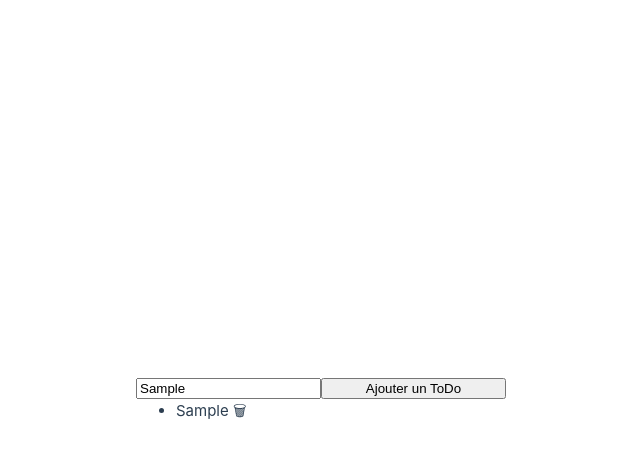
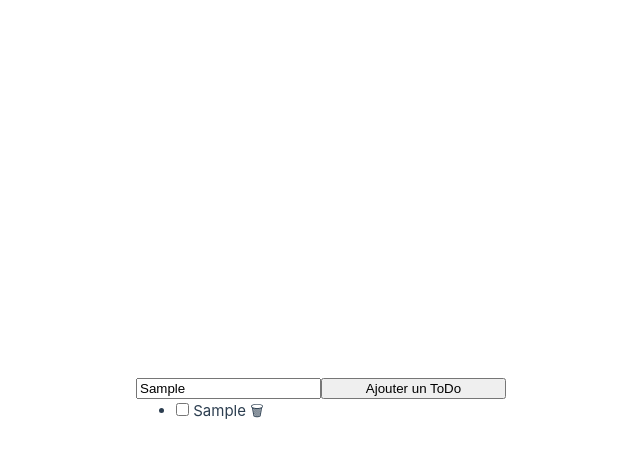
Before and after one commit to jlebiannic/todo-list-vuejs, a Vue app: page / in a window 1280 px wide. Both pictures are taken after typing "Sample" into the empty fields and a click on the button "Ajouter un ToDo". Shown: the top 458 px of the page, without its empty margins (319-959 px from the left). Built offline with nearby package versions, Linux system fonts and the light colour scheme.

Commit message:
coche ok (sans emits)

```diff
--- a/src/components/todo/ListPourTodoList.vue
+++ b/src/components/todo/ListPourTodoList.vue
@@ -1,9 +1,11 @@
 <script setup lang="ts">
 import type { Todo } from "@/model/Todo";
+import TodoItem from "./TodoItem.vue";
 
 interface IListPourTodoListProps {
   todos: Todo[];
-  onSuppressionTodo: (index: number) => void;
+  onSuppressionTodo: (id: number) => void;
+  onCocheTodo: (id: number) => void;
 }
 
 const props = withDefaults(defineProps<IListPourTodoListProps>(), { todos: () => [] });
@@ -12,8 +14,11 @@ const props = withDefaults(defineProps<IListPourTodoListProps>(), { todos: () =>
 <template>
   <ul>
     <li v-for="todo in props.todos" :key="todo.texte">
-      {{ todo.texte }}
-      <span @click="() => props.onSuppressionTodo(todo.id)" style="cursor: pointer">&#128465;</span>
+      <TodoItem
+        :on-coche-todo="props.onCocheTodo"
+        :on-suppression-todo="props.onSuppressionTodo"
+        :todo="todo"
+      />
     </li>
   </ul>
 </template>
--- /dev/null
+++ b/src/components/todo/TodoItem.vue
@@ -0,0 +1,16 @@
+<script setup lang="ts">
+import type { Todo } from "@/model/Todo";
+
+interface ITodoItemProps {
+  todo: Todo;
+  onSuppressionTodo: (id: number) => void;
+  onCocheTodo: (id: number) => void;
+}
+const props = defineProps<ITodoItemProps>();
+</script>
+
+<template>
+  <input type="checkbox" @click="() => props.onCocheTodo(todo.id)" :checked="todo.coche" />
+  {{ todo.texte }}
+  <span @click="() => props.onSuppressionTodo(todo.id)" style="cursor: pointer">&#128465;</span>
+</template>
--- a/src/components/todo/TodoList.vue
+++ b/src/components/todo/TodoList.vue
@@ -15,10 +15,33 @@ function supprimeTodo(id: number) {
   const index = todos.findIndex((todo) => todo.id === id);
   todos.splice(index, 1);
 }
+
+function cocheTodo(id: number) {
+  const index = todos.findIndex((todo) => todo.id === id);
+  todos[index].coche = !todos[index].coche;
+}
+
+function getTodoNonCoches() {
+  return todos.filter((todo) => !todo.coche);
+}
+
+function getTodoCoches() {
+  return todos.filter((todo) => todo.coche);
+}
 </script>
 
 <template>
   <input type="text" v-model="nouveauTexteTodo" />
   <button @click="ajouteTodo">Ajouter un ToDo</button>
-  <ListPourTodoList :on-suppression-todo="supprimeTodo" :todos="todos"></ListPourTodoList>
+  <ListPourTodoList
+    :on-suppression-todo="supprimeTodo"
+    :todos="getTodoNonCoches()"
+    :on-coche-todo="cocheTodo"
+  ></ListPourTodoList>
+
+  <ListPourTodoList
+    :on-suppression-todo="supprimeTodo"
+    :todos="getTodoCoches()"
+    :on-coche-todo="cocheTodo"
+  ></ListPourTodoList>
 </template>
```
Also changed, not shown: src/components/todo/ItemTodo.vue (deleted, +0 -17 lines).
